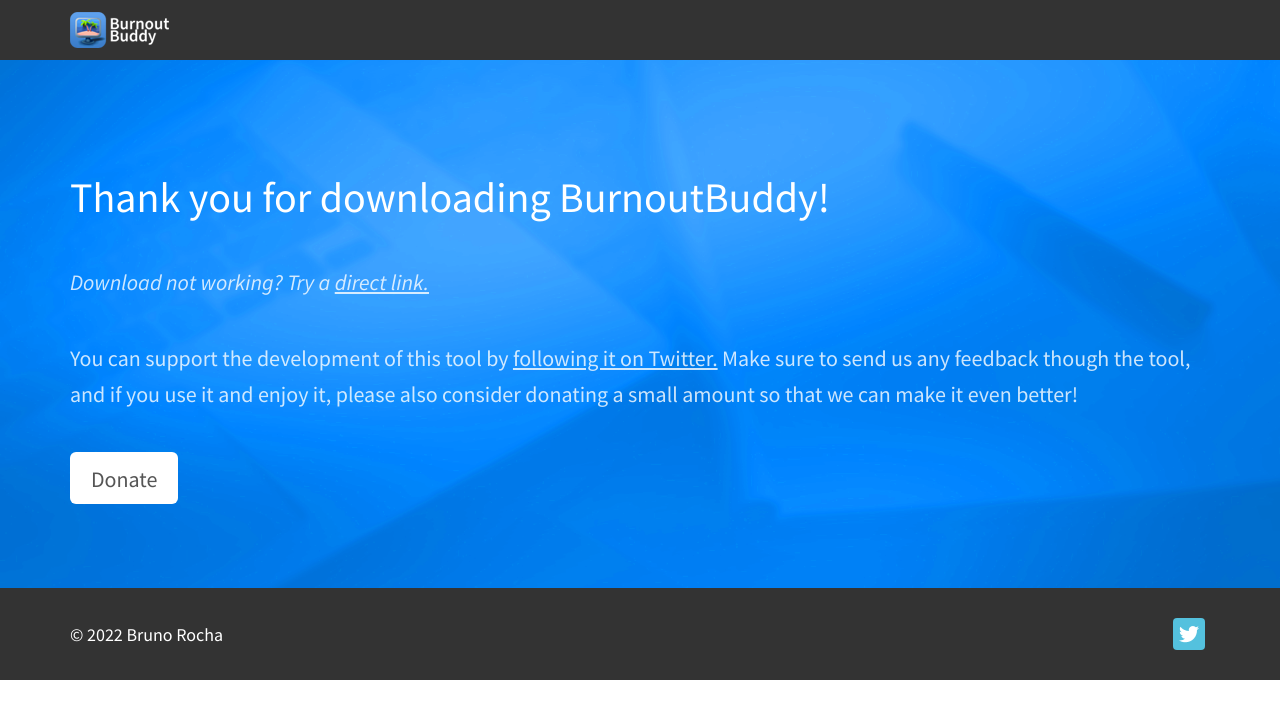
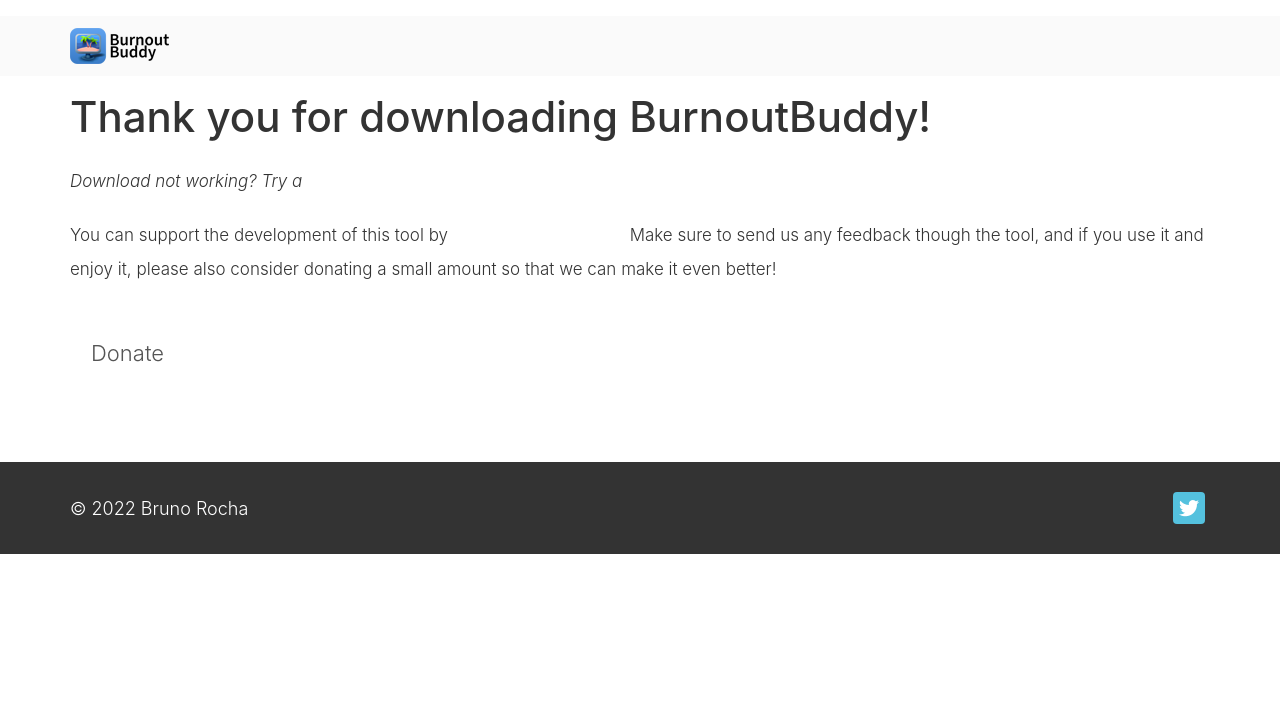
Before and after one commit to rockbruno/burnoutbuddyold.github.io, a PHP site: page /download_thanks.html in a window 1280 px wide. Shown: the top 720 px of the page. Run offline with PHP 8.4, Linux system fonts and the light colour scheme.

Commit message:
Redesign

```diff
--- a/assets/css/style5.css
+++ b/assets/css/style5.css
@@ -1,8 +1,8 @@
 
 body {
     background: #fff;
-    font-family: 'Source Sans Pro', sans-serif;
-    /*font-weight: 300;*/
+    font-family: Inter,ui-sans-serif,system-ui,-apple-system,BlinkMacSystemFont,Segoe UI,Roboto,Helvetica Neue,Arial,Noto Sans,sans-serif,Apple Color Emoji,Segoe UI Emoji,Segoe UI Symbol,Noto Color Emoji;
+    font-weight: 300;
     text-align: center;
 }
 
@@ -23,16 +23,13 @@
 
 /*img { max-width: 100%; }*/
 
-::-moz-selection { background: #2ca464; color: #fff; text-shadow: none; }
-::selection { background: #2ca464; color: #fff; text-shadow: none; }
-
 
 /***** General style, all sections *****/
 
 .section-container {
     margin: 0 auto;
     padding-bottom: 60px;
-    color: #888;
+    /*color: #e7e7e7;*/
 }
 
 .section-container-full-bg {
@@ -45,15 +42,15 @@
 }
 
 .section-description h2 {
-	color: #333;
+	color: black;
 }
 .section-container-full-bg .section-description h2 { color: #fff; }
 
 .section-description p {
     margin-top: 30px;
 	padding: 0 120px;
-    font-size: 22px;
-    line-height: 36px;
+    font-size: 17px;
+    line-height: 34px;
 }
 .section-container-full-bg .section-description p { opacity: 0.8; }
 
@@ -61,25 +58,26 @@
 /***** Top menu *****/
 
 .navbar {
+	margin-top: 16px;
 	margin-bottom: 0;
-	background: #333;
+	background: #fafafa;
 	border: 0;
 	-moz-border-radius: 0; -webkit-border-radius: 0; border-radius: 0;
 }
 
 ul.navbar-nav {
-	font-size: 18px;
+	font-size: 13px;
 	color: #fff;
-	line-height: 32px;
+	line-height: 28px;
 }
 
-ul.navbar-nav li a { padding-top: 20px; padding-bottom: 20px; background: #333; color: #fff; }
-ul.navbar-nav li a:hover { background: #333; color: #2ca464; }
-ul.navbar-nav li a:focus { background: #333; color: #fff; outline: 0; }
-.nav .open > a, .nav .open > a:hover, .nav .open > a:focus { background: #333; }
+ul.navbar-nav li a { padding-top: 20px; padding-bottom: 20px; color: black; }
+ul.navbar-nav li a:hover { background: #cdcdcd; color: black; }
+ul.navbar-nav li a:focus { background: #cdcdcd; color: black; outline: 0; }
+.nav .open > a, .nav .open > a:hover, .nav .open > a:focus { background: #cdcdcd; }
 
 .dropdown-menu {
-	background: #333;
+	/*background: #333;*/
 	border: 0;
 	-moz-border-radius: 0; -webkit-border-radius: 0; border-radius: 0;
 	-moz-box-shadow: 0 6px 10px rgba(0, 0, 0, .15); -webkit-box-shadow: 0 6px 10px rgba(0, 0, 0, .15); box-shadow: 0 6px 10px rgba(0, 0, 0, .15);
@@ -103,11 +101,23 @@
 .top-content {
     margin: 0 auto;
     text-align: left;
-    color: #fff;
+    /*color: #fff;*/
+}
+
+.top-content-gradient {
+	background-color: #fafafa;
+	background-image: url('../img/backgrounds/Visual-Grids.png'), linear-gradient(180deg, #fafafa, rgba(33, 122, 255, 0) 46%), linear-gradient(0deg, #0078ff, rgba(146, 73, 157, 0) 65%);
+	background-position: 50% 50%, 0px 0px, 0px 0px;
+	background-size: auto, auto, auto;
+	background-repeat: no-repeat, repeat, repeat;
+}
+
+.features-container {
+	background: #fafafa;
 }
 
 .inner-bg {
-    padding: 160px 0 0 0;
+    padding: 80px 0 0 0;
 }
 
 .top-content .phone {
@@ -115,10 +125,11 @@
 }
 
 .top-content .description {
-	margin: 40px 0 10px 0;
-    font-size: 22px;
-    line-height: 36px;
+	margin: 20px 0 10px 0;
+    font-size: 17px;
+    line-height: 34px;
     opacity: 0.8;
+    color: black;
 }
 
 .top-content .top-button {
--- a/assets/js/scripts.js
+++ b/assets/js/scripts.js
@@ -35,7 +35,7 @@
     /*
         Fullscreen background
     */
-    $('.top-content').backstretch("assets/img/backgrounds/1.jpg");
+    // $('.top-content').backstretch("assets/img/backgrounds/1.png");
     $('.how-it-works-container').backstretch("assets/img/backgrounds/1.jpg");
     $('.call-to-action-container').backstretch("assets/img/backgrounds/1.jpg");
     $('.latest-tweets-container').backstretch("assets/img/backgrounds/1.jpg");
```
Also changed, not shown: index.html (+15 -15 lines), assets/img/backgrounds/1.png (added), assets/img/backgrounds/Visual-Grid.png (added), assets/img/iphone-3 copy 2.png (added), assets/img/iphone-3.png, assets/img/iphone-3@2x copy 2.png (added), assets/img/iphone-3@2x.png, assets/img/logo.png, assets/img/logo@2x.png.
